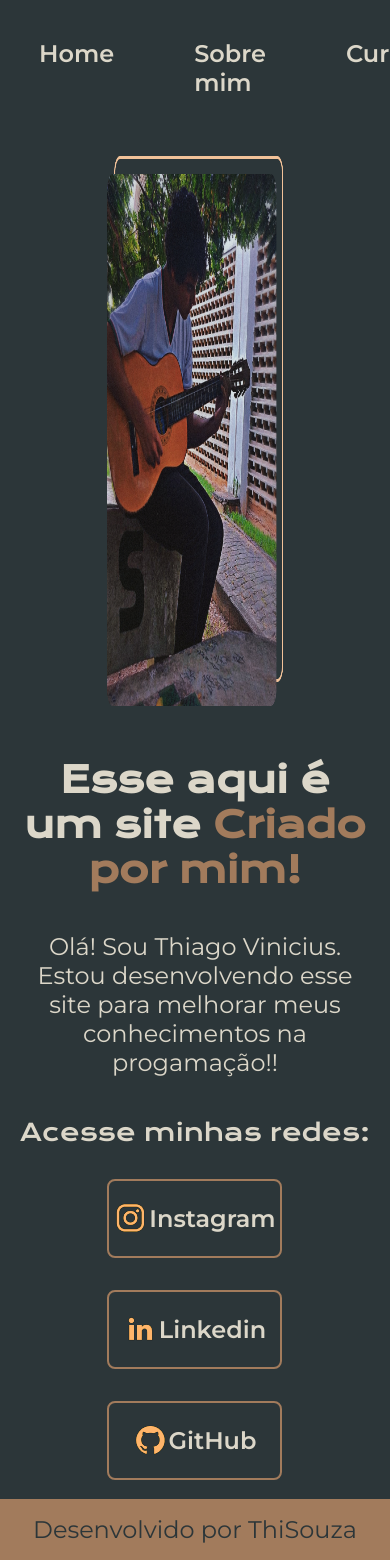
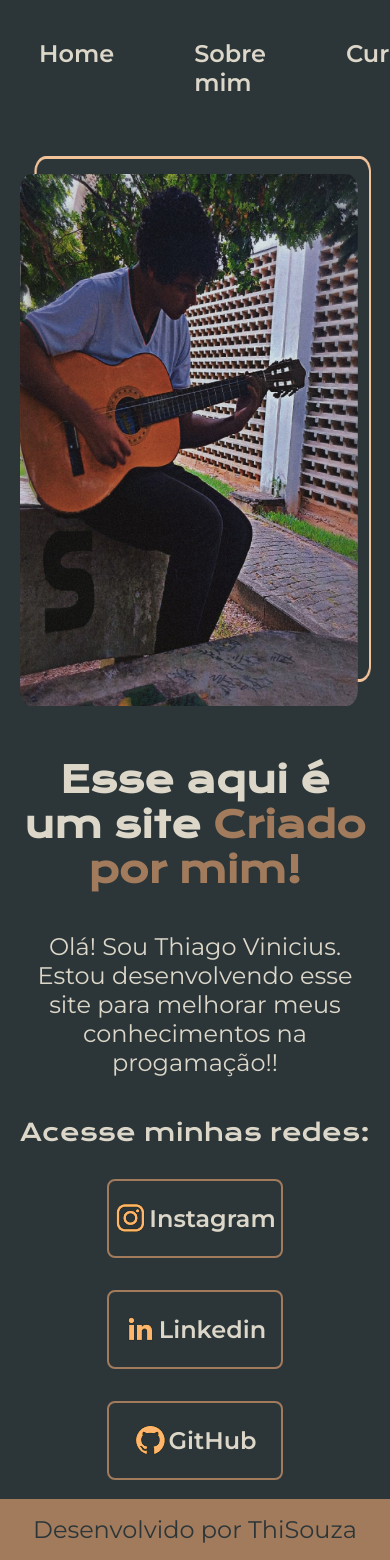
Before and after one commit to ThiSouza21/portfolio, a plain HTML site: page index.html in a window 390 px wide. Shown: the top 1560 px of the page. Drawn offline with nearby package versions, Linux system fonts and the light colour scheme.

Commit message:
Update style.css

```diff
--- a/styles/style.css
+++ b/styles/style.css
@@ -123,9 +123,6 @@ h1 {
 @media (max-width: 1200px) {
     .cabecalho {
         padding: 10%;
-        display: flex;
-        justify-content: space-between;
-        align-items: center;
     }
 
     .cabecalho__menu {
@@ -136,15 +133,14 @@ h1 {
         padding: 5%;
         display: flex;
         flex-direction: column-reverse;
-        align-items: center;
     }
 
     .apresentacao__conteudo {
         width: auto;
         text-align: center;
-        display: flex;
-        flex-direction: column;
-        align-items: center;
-        gap: 40px;
+    }
+
+    .apresentacao__imagem {
+        width: 100%;
     }
 }
```
